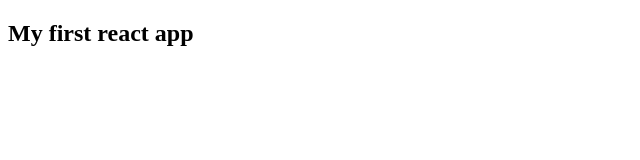
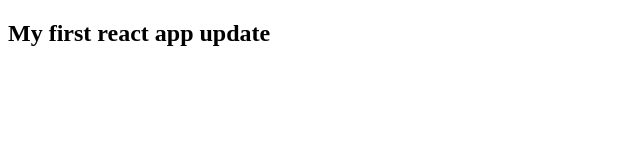
Before and after one commit to asiahub-10/react-app2, a plain HTML site: page index.html in a window 1280 px wide. Shown: the whole page, without its empty margins (0-640 px from the left). Drawn offline with Linux system fonts and the light colour scheme.

Commit message:
two new file created and index file updated

```diff
--- a/index.html
+++ b/index.html
@@ -6,6 +6,6 @@
     <title>Document</title>
 </head>
 <body>
-    <h2>My first react app</h2>
+    <h2>My first react app update</h2>
 </body>
 </html>
```
Also changed, not shown: assets/style.css (added), file3.txt (added).
